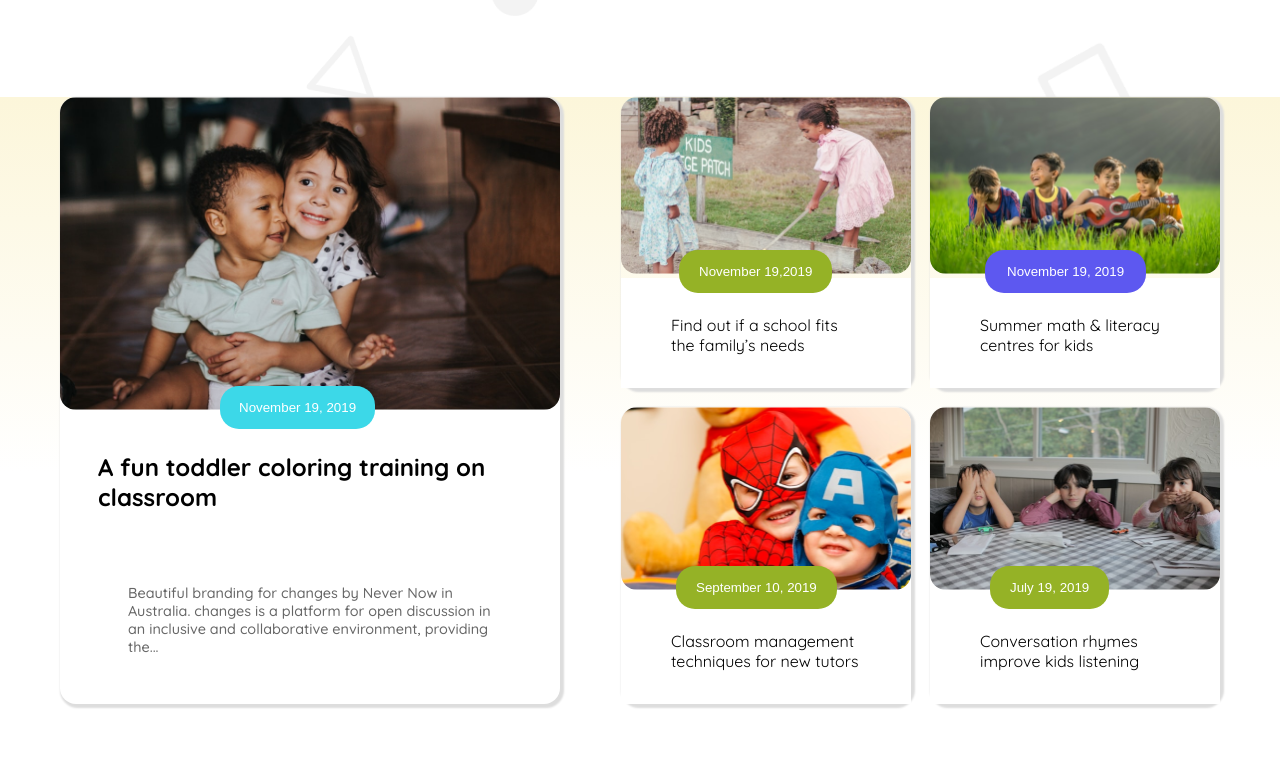
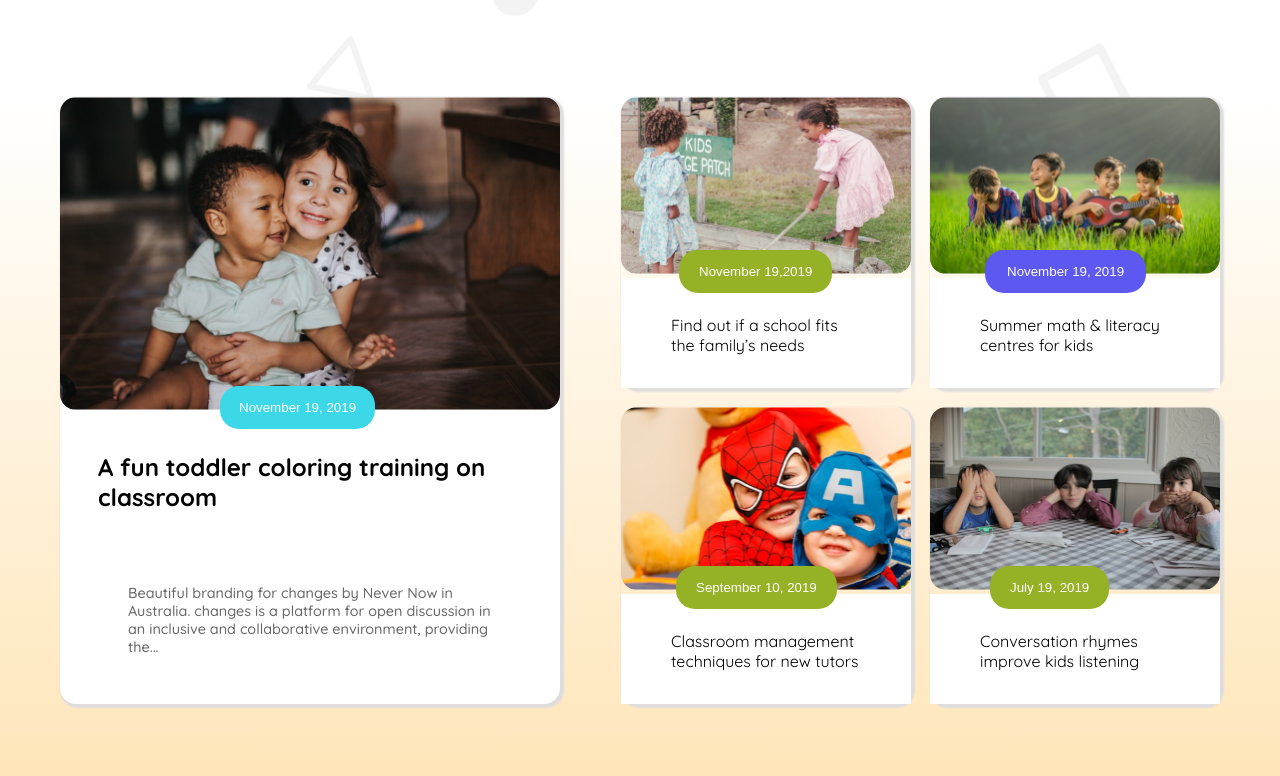
Before and after one commit to arjonghosh32/assignment-2, a plain HTML site: page index.html in a window 1280 px wide. Shown: the part 1544-2320 px from the top of the page. Drawn offline with Linux system fonts and the light colour scheme.

Commit message:
adding backgorund color

```diff
--- a/style.css
+++ b/style.css
@@ -168,8 +168,9 @@
 .story_bg{
 
   background-color: #ffffff;
-  background-image: linear-gradient(0deg, #ffffff 0%, #ffffff 50%, #fcf6da 100%)
-  ,url(assets/bg.png)
+  background-image:url(assets/bg.png),linear-gradient(0.00deg, rgba(254, 163, 1, 0.3),rgba(255, 255, 255, 0.3) 100%);
+
+
 }
 
 
```
